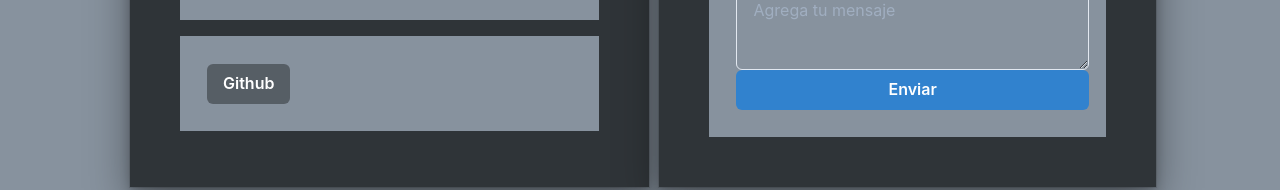
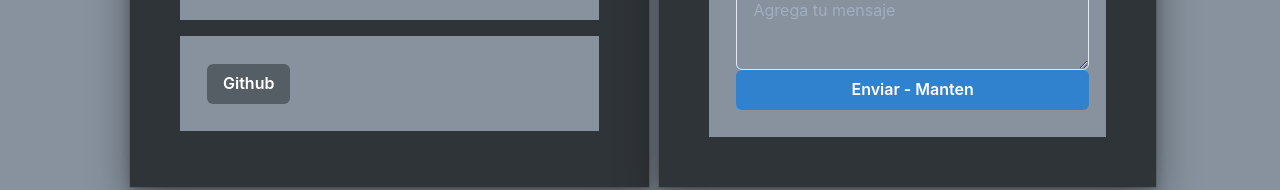
Before and after one commit to RaymundoCabreraM/Mi_portafolio, a Next.js app: page /contactos in a window 1280 px wide. Shown: the part 582-772 px from the top of the page. Built offline with nearby package versions, Linux system fonts and the light colour scheme.

Commit message:
Cambios dentro de branch

```diff
--- a/components/Contacto/contacto.js
+++ b/components/Contacto/contacto.js
@@ -126,7 +126,7 @@ const Contacto = () => (
 					<FormLabel paddingTop="20px">Mensaje</FormLabel>
 					<Textarea placeholder="Agrega tu mensaje" />
 					<Button colorScheme="blue" variant="solid">
-						Enviar
+						Enviar - Manten
 					</Button>
 				</Stack>
 			</Box>
```
